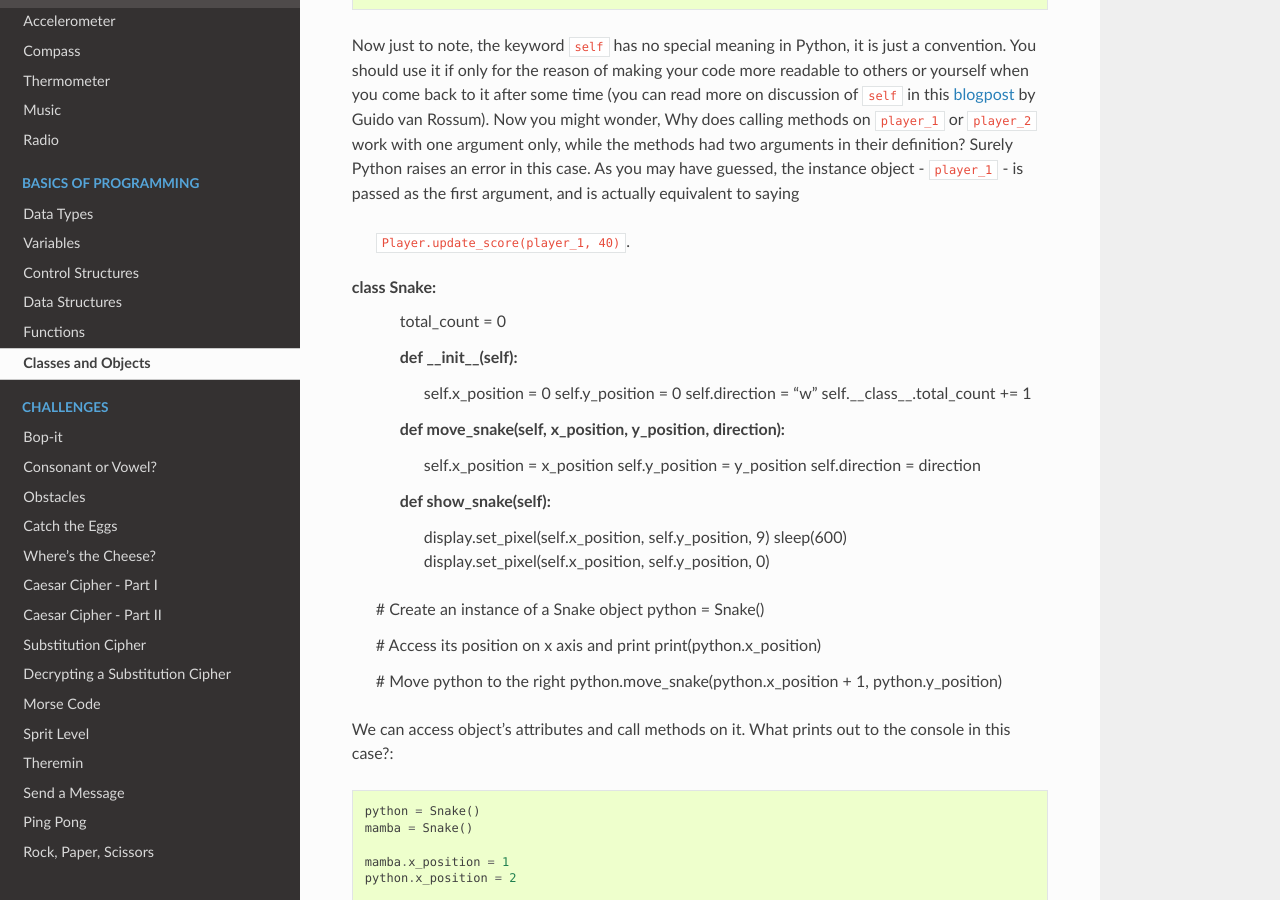
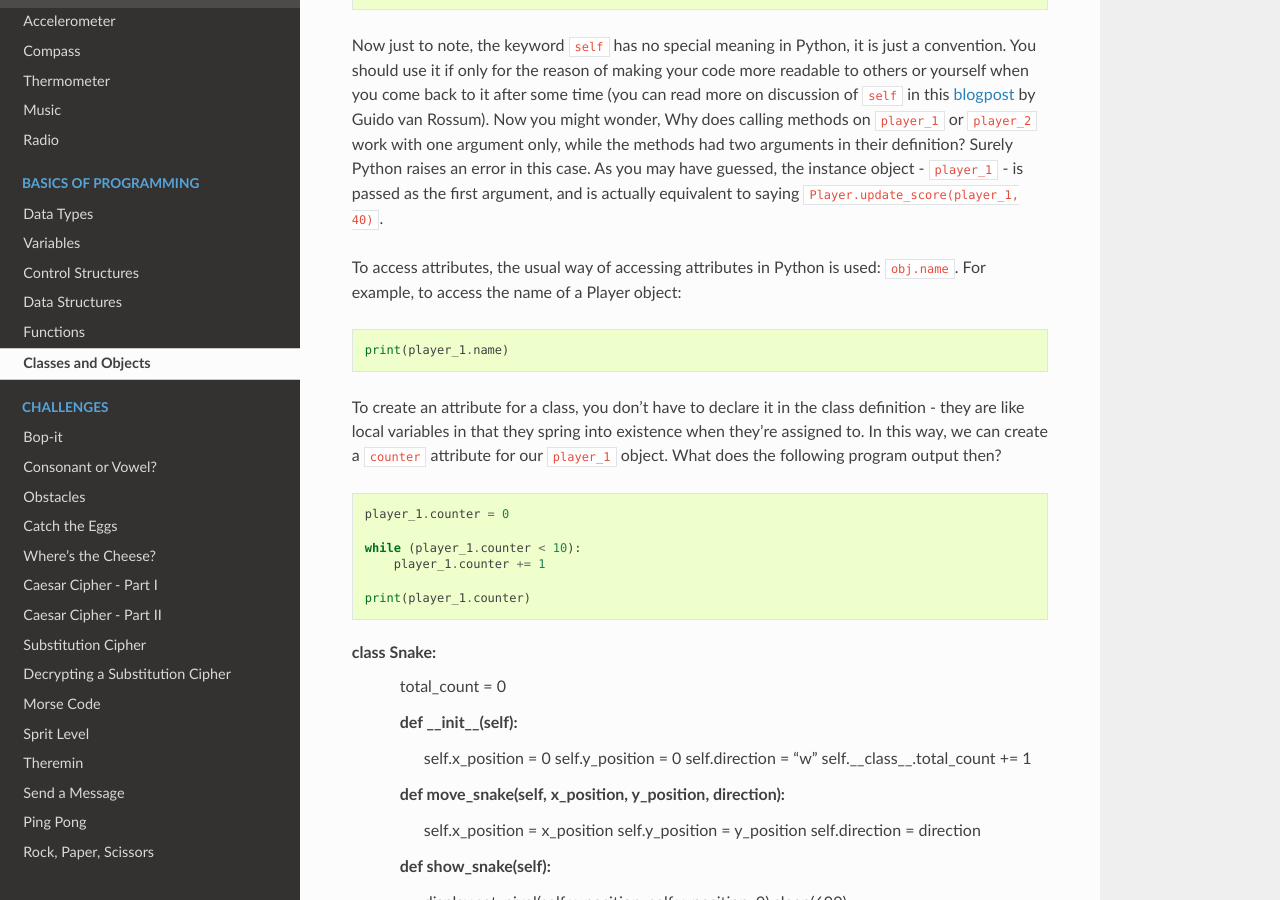
Before and after one commit to rharbird/microbit-challenges, a Sphinx documentation site: the page built from docs/source/basics/classes_objects.rst, in a window 1280 px wide and 900 px high, scrolled down 1209 px. Built offline with Sphinx 7.4.7 and the Read the Docs theme 2.0.0, drawn with Linux system fonts in a browser that asks for light colours; pages that are not in the unit, such as notebooks, are missing from menus.

Commit message:
Add attribute instantiation section to 'Classes and Objects'

```diff
--- a/docs/source/basics/classes_objects.rst
+++ b/docs/source/basics/classes_objects.rst
@@ -40,12 +40,26 @@ instantiate an object ``player_1`` below, the player's initial score will be zer
 
 Now just to note, the keyword ``self``  has no special meaning in Python, it is just a convention. You should use it if only for the reason of making your code more
 readable to others or yourself when you come back to it after some time (you can read more on discussion of ``self`` in this blogpost_ by Guido van Rossum).
-Now you might wonder, Why does calling methods on ``player_1`` or ``player_2`` work with one argument only, while the methods had two arguments in their definition? Surely Python raises
-an error in this case. As you may have guessed, the instance object - ``player_1`` - is passed as the first argument, and is actually equivalent to saying
- ``Player.update_score(player_1, 40)``.
+Now you might wonder, Why does calling methods on ``player_1`` or ``player_2`` work with one argument only, while the methods had two arguments in their definition?
+Surely Python raises an error in this case. As you may have guessed, the instance object - ``player_1`` - is passed as the first argument, and is actually equivalent to
+saying ``Player.update_score(player_1, 40)``.
+
+.. _blogpost: http://neopythonic.blogspot.com/2008/10/why-explicit-self-has-to-stay.html
 
 
-.. _blogpost: http://neopythonic.blogspot.com/2008/10/why-explicit-self-has-to-stay.html
+To access attributes, the usual way of accessing attributes in Python is used: ``obj.name``. For example, to access the name of a Player object: ::
+
+    print(player_1.name)
+
+To create an attribute for a class, you don't have to declare it in the class definition - they are like local variables in that they spring into existence when they're
+assigned to. In this way, we can create a ``counter`` attribute for our ``player_1`` object. What does the following program output then? ::
+
+    player_1.counter = 0
+
+    while (player_1.counter < 10):
+        player_1.counter += 1
+
+    print(player_1.counter)
 
 class Snake:
         total_count = 0
```
